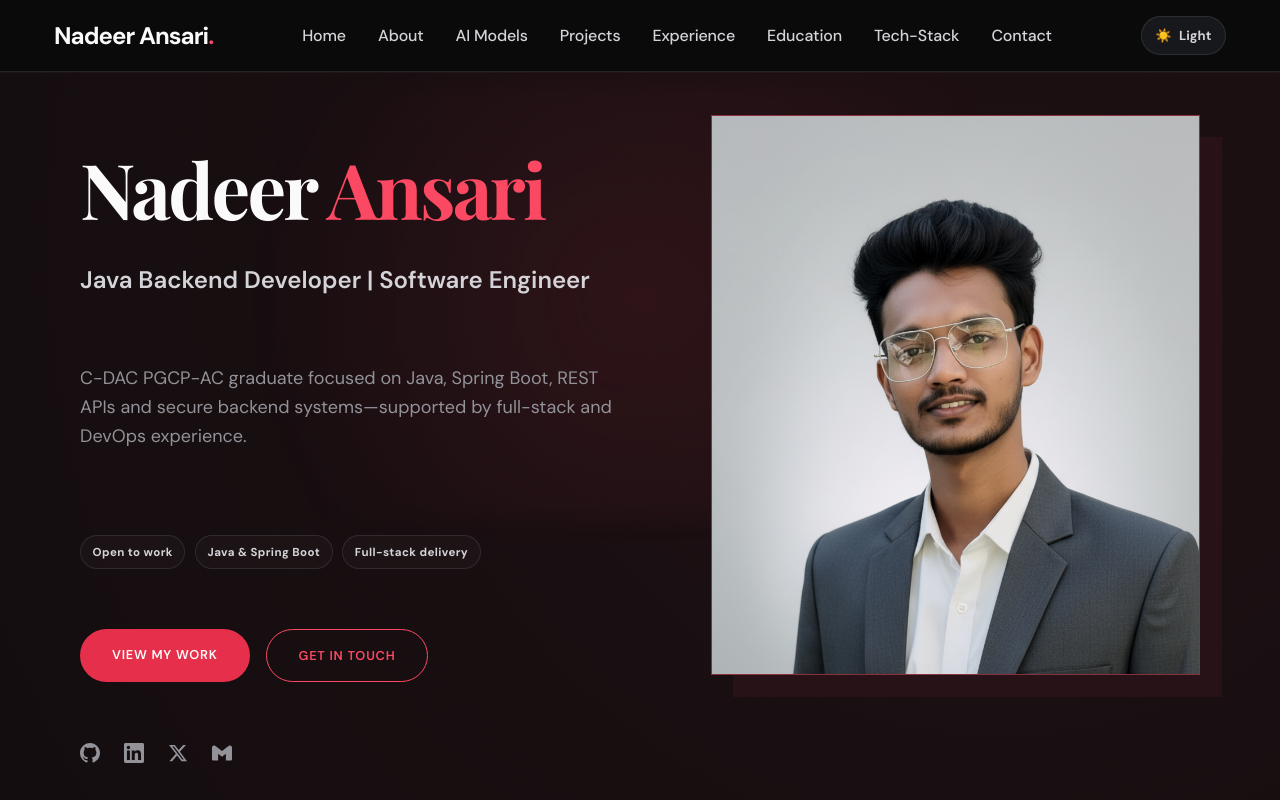
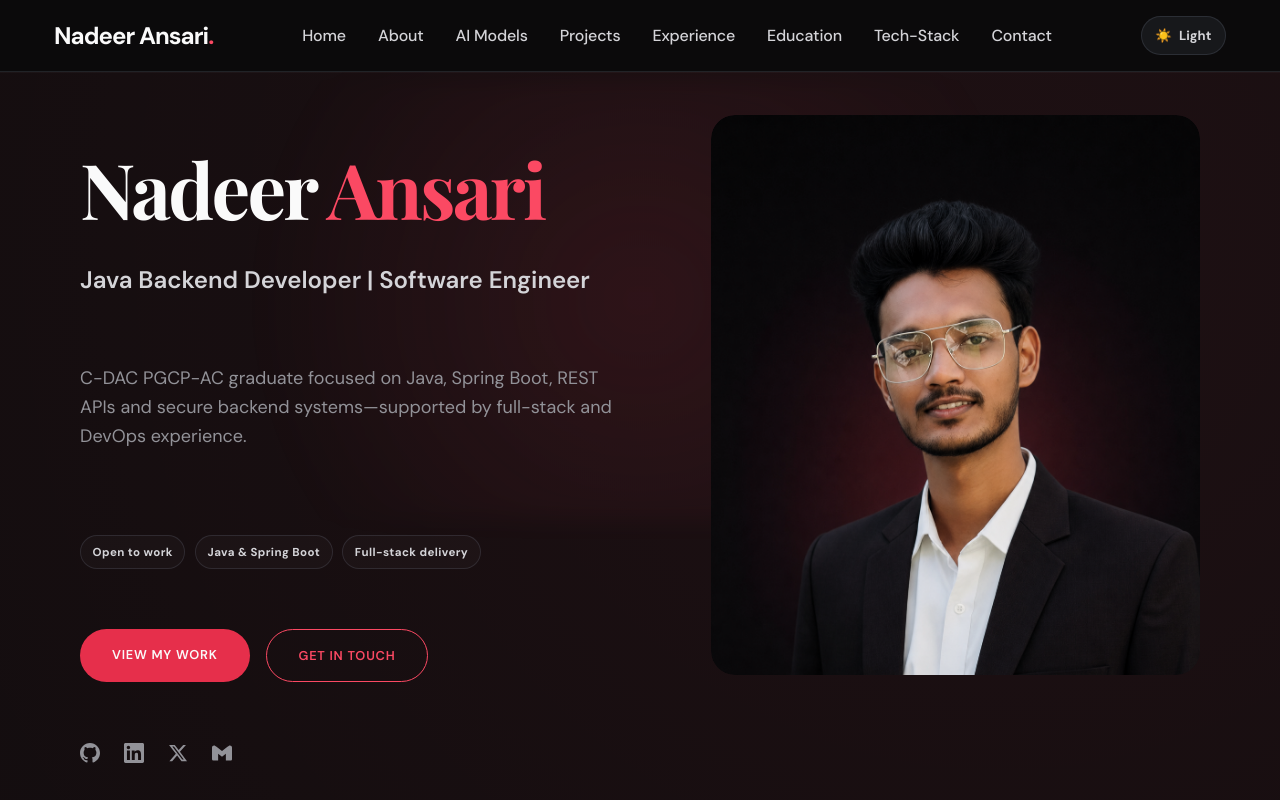
Before and after one commit to Nadeer-Ansari/Nadeer-Portfolio, a React (Vite) app: page / in a window 1280 px wide. Shown: the top 800 px of the page. Built offline with nearby package versions, Linux system fonts and the light colour scheme; the HTML template or start-up script is replaced by a standard one.

Commit message:
Integrate professional hero portrait

```diff
--- a/src/App.jsx
+++ b/src/App.jsx
@@ -205,7 +205,7 @@ const Hero = () => {
           <div className="animate-float mb-8">
             <div className="w-32 h-32 mx-auto bg-gradient-to-r from-primary-500 to-purple-600 rounded-full flex items-center justify-center overflow-hidden border-4 border-white/20">
               <img
-                src="/nadeer.png"
+                src="/nadeer-hero.png"
                 alt="Nadeer Ansari"
                 className="w-full h-full object-cover"
               />
--- a/src/index.css
+++ b/src/index.css
@@ -114,12 +114,17 @@ main section { scroll-margin-top: 78px; }
   width: 100%;
   height: 100%;
   padding: 0;
-  border: 1px solid rgba(251,73,99,.5);
-  border-radius: 0;
-  background: var(--surface);
-  box-shadow: 22px 22px 0 rgba(251,73,99,.06);
+  border: 0;
+  border-radius: 1.5rem;
+  background: transparent;
+  box-shadow: none;
 }
-#home .animate-float img { object-position: center top; filter: saturate(.72) contrast(1.04); }
+#home .animate-float img {
+  object-position: center top;
+  border-radius: inherit;
+  filter: saturate(.9) contrast(1.02);
+  box-shadow: 0 28px 70px rgba(0,0,0,.32);
+}
 #home .typing-animation {
   grid-column: 1;
   grid-row: 2;
@@ -351,6 +356,11 @@ footer { background: #050b15 !important; border-color: var(--border) !important;
   #home h1 { order: 2; width: 100%; font-size: clamp(2.75rem, 14vw, 3.5rem); line-height: 1; margin-bottom: 1.25rem; }
   #home .animate-float { order: 1; width: 9rem; height: 11rem; margin: 0 auto 2rem; flex: 0 0 auto; }
   #home .animate-float > div { border-radius: 999px; box-shadow: none; }
+  #home .animate-float img {
+    object-position: center 24%;
+    transform: scale(1.35);
+    box-shadow: 0 16px 38px rgba(0,0,0,.28);
+  }
   #home .typing-animation { order: 3; width: 100%; font-size: 1.05rem; }
   #home .max-w-2xl { order: 4; width: 100%; margin: 1.25rem auto 2rem; font-size: 1rem; line-height: 1.7; }
   .recruiter-signals { order: 5; width: 100%; justify-content: center; margin-bottom: 1.6rem; }
```
Also changed, not shown: public/nadeer-hero.png (added).
